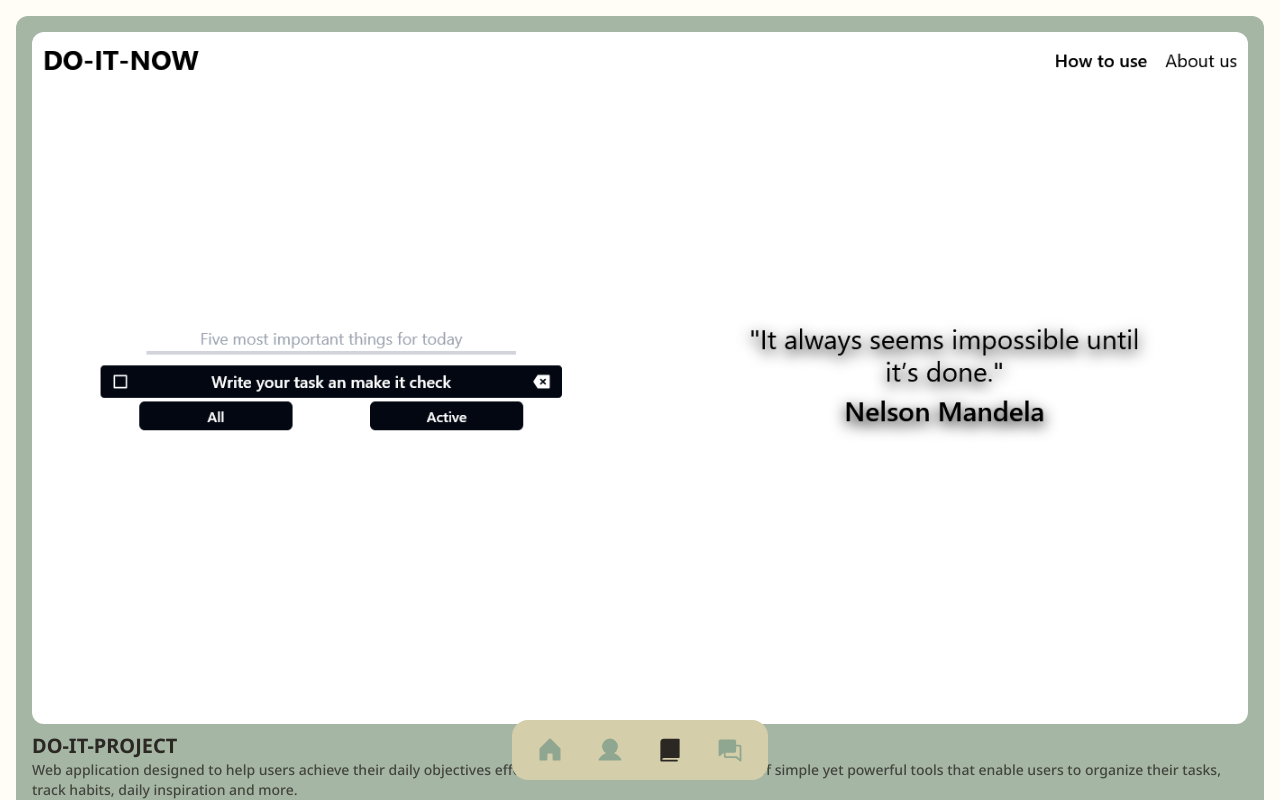
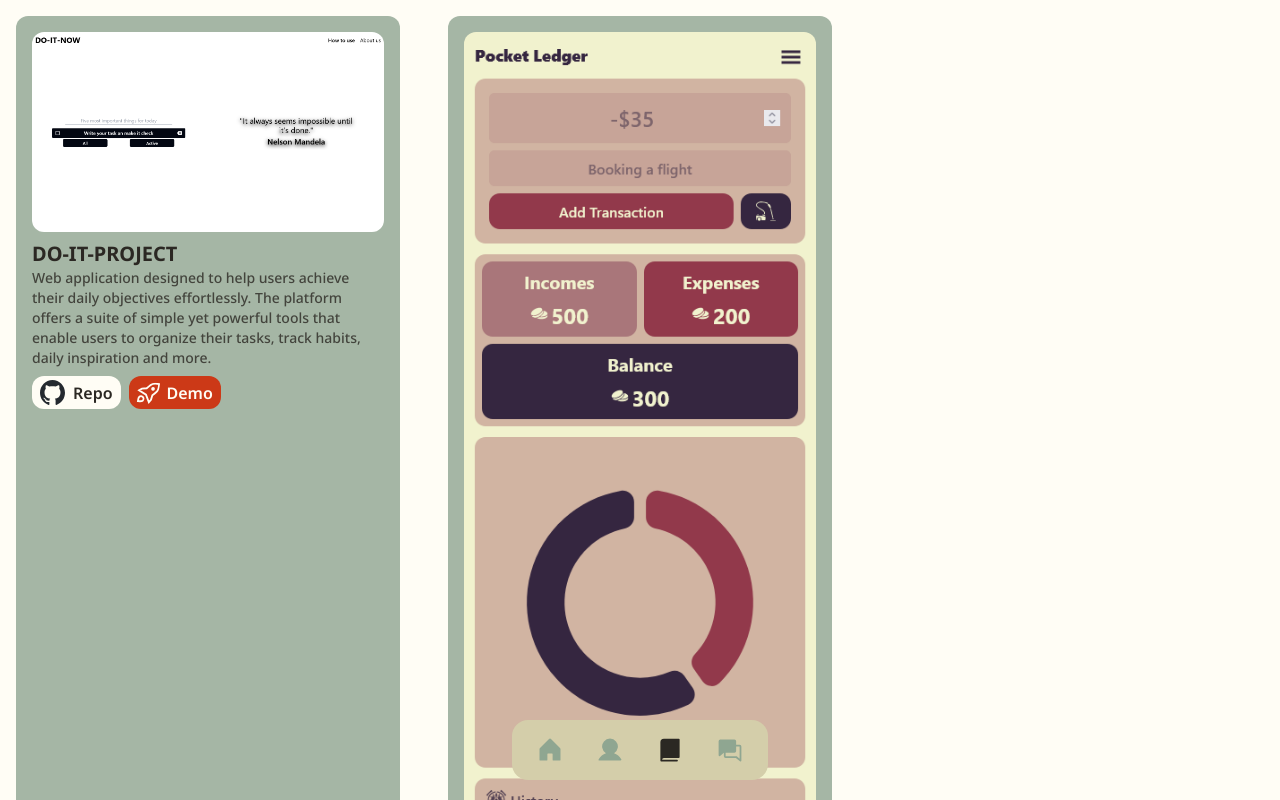
Before and after one commit to fantasyfuerte/portfolio, a Next.js app: page /projects in a window 1280 px wide. Shown: the top 800 px of the page. Built offline with nearby package versions, Linux system fonts and the light colour scheme.

Commit message:
Adding desktop support

```diff
--- a/src/app/(routes)/projects/page.tsx
+++ b/src/app/(routes)/projects/page.tsx
@@ -7,7 +7,7 @@ function ProjectsPage() {
     <>
       <TransitionPage />
       <main className="bg-basicBackground min-h-screen pb-20">
-        <section className="flex flex-col gap-4">
+        <section className="flex flex-col gap-4 md:grid md:grid-cols-3">
           {projects.map((project) => (
             <ProjectItem
               name={project.name}
```
